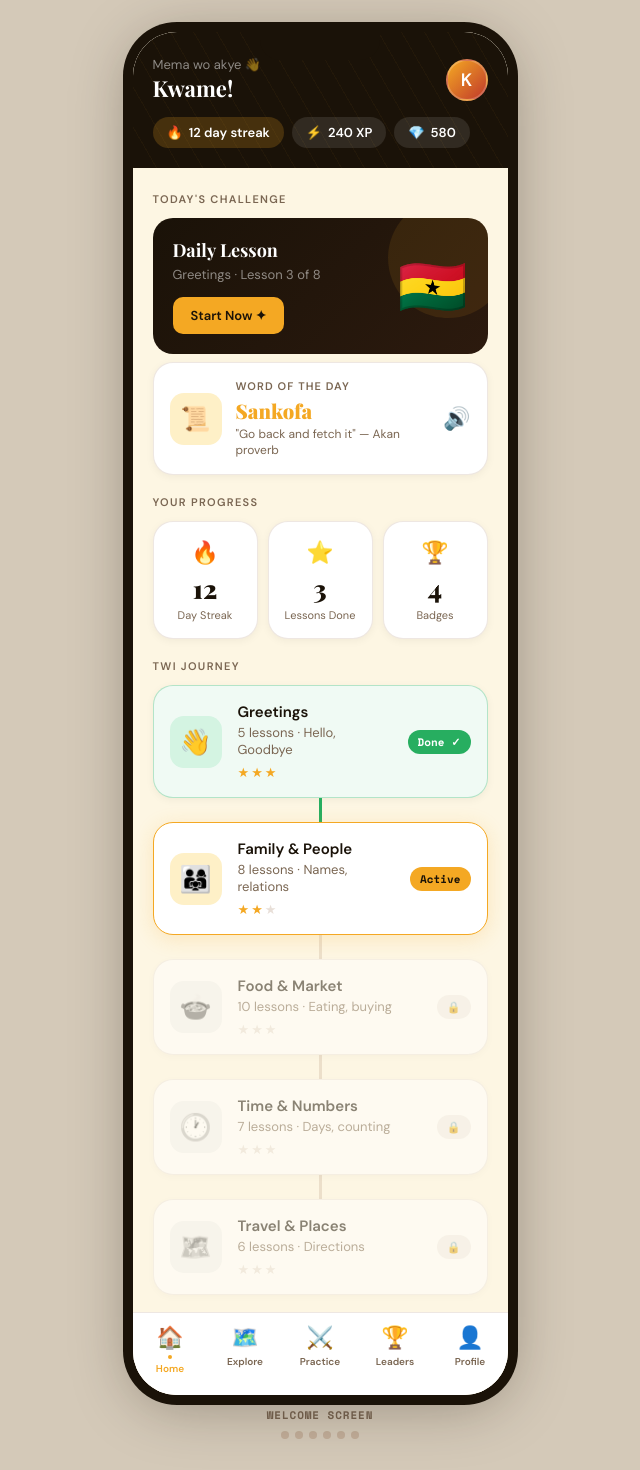
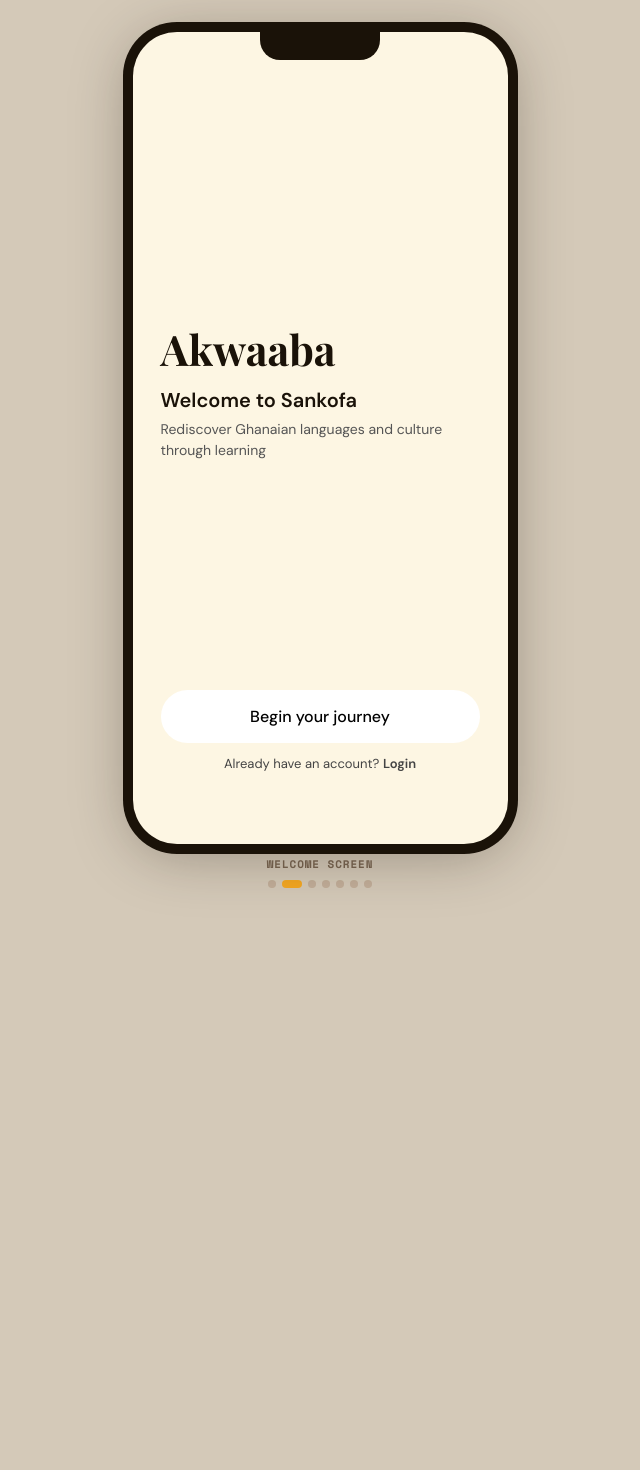
Before and after one commit to ESIANNAN/FINALYEARPROJECT, a React (Vite) app in the folder sankofa/: page / in a window 1280 px wide. Shown: the top 1470 px of the page, without its empty margins (320-960 px from the left). After the commit the page ends 948 px from the top, so only its background shows below. Built offline with nearby package versions, Linux system fonts and the light colour scheme.

Commit message:
changed the navigation of the welcomscreen and changed a few colors

```diff
--- a/sankofa/src/App.jsx
+++ b/sankofa/src/App.jsx
@@ -12,6 +12,7 @@ import ExploreScreen     from './screens/ExploreScreen'
 import PracticeScreen    from './screens/PracticeScreen'
 import LeaderboardScreen from './screens/LeaderboardScreen'
 import ProfileScreen     from './screens/ProfileScreen'
+import WelcomeScreen from './screens/WelcomeScreen'
 
 // ─── Screen router ────────────────────────────────────────────────────────────
 function Router() {
@@ -19,6 +20,7 @@ function Router() {
 
   const screens = {
     splash:      <SplashScreen />,
+    welcome:     <WelcomeScreen/>,
     auth:        <AuthScreen />,
     onboarding:  <OnboardingScreen />,
     home:        <HomeScreen />,
@@ -36,7 +38,7 @@ function Router() {
 function PhoneShell() {
   const { screen, navigate } = useApp()
 
-  const NAV_DOTS = ['splash', 'auth', 'onboarding', 'home', 'explore', 'profile']
+  const NAV_DOTS = ['splash','welcome','auth', 'onboarding', 'home', 'explore', 'profile']
 
   return (
     <div style={{ display: 'flex', flexDirection: 'column', alignItems: 'center', gap: 12 }}>
--- a/sankofa/src/screens/WelcomeScreen.jsx
+++ b/sankofa/src/screens/WelcomeScreen.jsx
@@ -13,7 +13,7 @@ export default function WelcomeScreen() {
         flexDirection: 'column',
         justifyContent: 'space-between',
         padding: '60px 28px',
-        background: 'white'
+        background: 'FDF6E3'
       }}
     >
 
@@ -75,7 +75,7 @@ export default function WelcomeScreen() {
             padding: '16px',
             borderRadius: 40,
             border: 'none',
-            background: '#E0E0E0',
+            background: 'white',
             fontSize: 16,
             fontWeight: 500,
             cursor: 'pointer'
```
